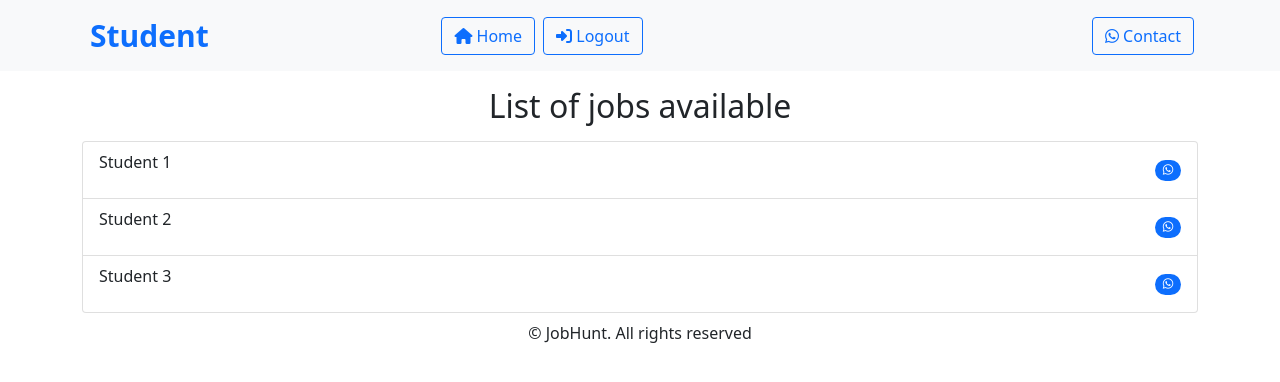
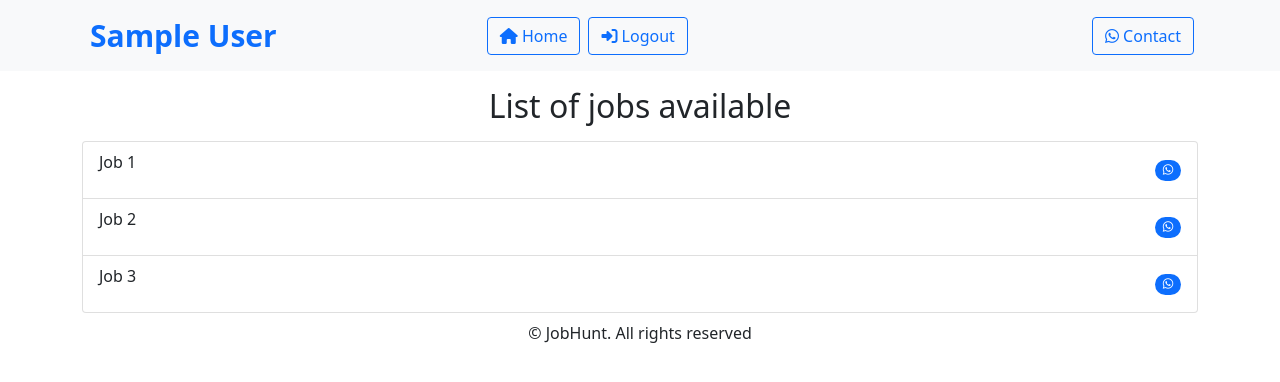
Before and after one commit to Hire-Hub/Hire-Hub.github.io, a PHP site: page /student.php in a window 1280 px wide. Shown: the top 382 px of the page. Run offline with PHP 8.4, Linux system fonts and the light colour scheme; the visitor is signed in with stand-in values (Sample User, id 1); some libraries are stand-ins or nearby versions.

Commit message:
sessions method

```diff
--- a/pages/login-student.php
+++ b/pages/login-student.php
@@ -19,6 +19,10 @@
             if ($num>0) {
                 // echo "Login succesful";
                 $login = 1;
+                session_start();
+                $_SESSION['name']=$name;
+                $_SESSION['password']=$password;
+                header('location:student.php');
             }
             else{
               //  echo 'invalid data';
--- a/pages/student.php
+++ b/pages/student.php
@@ -1,3 +1,12 @@
+<?php
+    include 'connect.php';
+    session_start();
+    if (!isset($_SESSION['name'])) {
+        header('location:login-student.php');
+    }
+
+?>
+
 <!doctype html>
 <html lang="en">
   <head>
@@ -10,7 +19,7 @@
   <body>
   <nav class="navbar navbar-expand-lg navbar-light bg-light">
         <div class="container">
-            <a class="navbar-brand text-primary mx-2" style="font-size:30px; font-weight:bold;" href="#">Student</a>
+            <a class="navbar-brand text-primary mx-2" style="font-size:30px; font-weight:bold;" href="#"><?php echo $_SESSION['name'];?></a>
             <!-- <a href="" class="btn btn-primary">JobHunt</a> -->
             <button class="navbar-toggler" type="button" data-bs-toggle="collapse" data-bs-target="#navbarSupportedContent" aria-controls="navbarSupportedContent" aria-expanded="false" aria-label="Toggle navigation">
             <span class="navbar-toggler-icon"></span>
@@ -38,19 +47,19 @@
 
         <ul class="list-group"  >
             <li class="list-group-item d-flex justify-content-between align-items-center">
-                <p>Student 1</p>
+                <p>Job 1</p>
                 <span class="badge bg-primary rounded-pill">
                     <i class="fa-brands fa-whatsapp"></i>
                 </span>
             </li>
             <li class="list-group-item d-flex justify-content-between align-items-center">
-            <p>Student 2</p>
+            <p>Job 2</p>
                 <span class="badge bg-primary rounded-pill">
                     <i class="fa-brands fa-whatsapp"></i>
                 </span>
             </li>
             <li class="list-group-item d-flex justify-content-between align-items-center">
-            <p>Student 3</p>
+            <p>Job 3</p>
                 <span class="badge bg-primary rounded-pill">
                     <i class="fa-brands fa-whatsapp"></i>
                 </span>
```
Also changed, not shown: pages/login-employer.php (+9 -4 lines).
